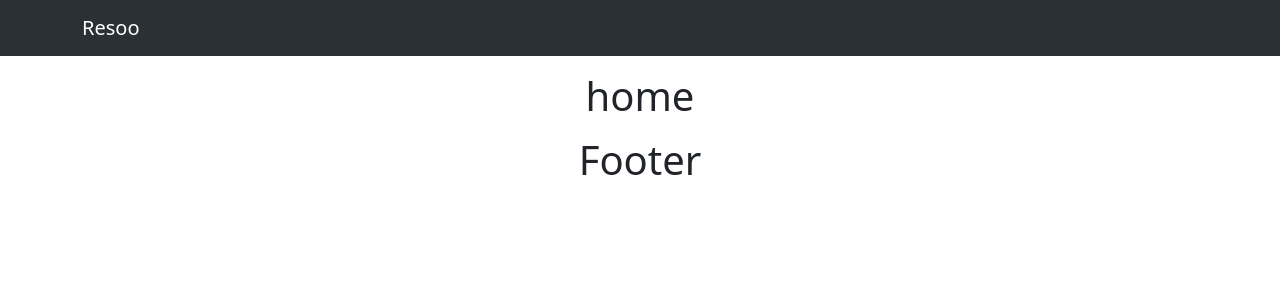
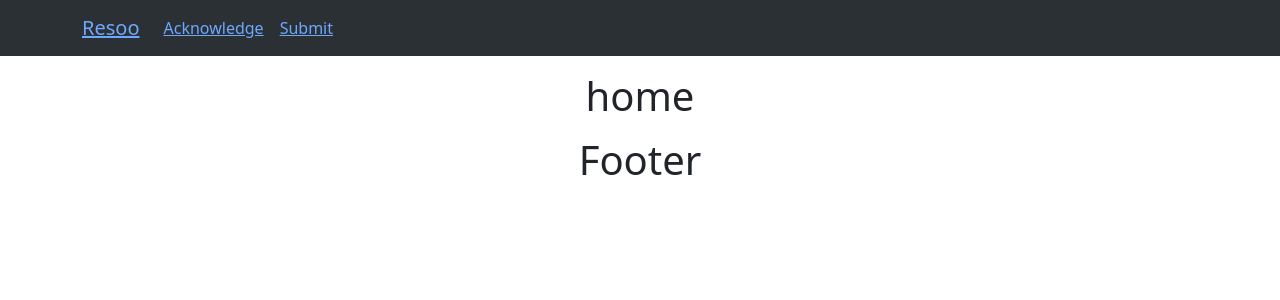
Before and after one commit to shubhkr8/bid-frontend, a React (Create React App) app: page / in a window 1280 px wide. Shown: the top 300 px of the page. Built offline with nearby package versions, Linux system fonts and the light colour scheme.

Commit message:
links adds

```diff
--- a/src/components/Header/Header.js
+++ b/src/components/Header/Header.js
@@ -1,12 +1,26 @@
 import Container from "react-bootstrap/Container";
 import Navbar from "react-bootstrap/Navbar";
+import Nav from "react-bootstrap/Nav";
+import { Link } from "react-router-dom";
 
 function Header() {
   return (
     <>
       <Navbar bg="primary" data-bs-theme="dark" className="bg-body-tertiary">
         <Container>
-          <Navbar.Brand href="#home">Resoo</Navbar.Brand>
+          <Navbar.Brand>
+            <Link to="/">Resoo</Link>
+          </Navbar.Brand>
+          <Navbar.Collapse id="basic-navbar-nav">
+            <Nav className="me-auto">
+              <Nav.Link>
+                <Link to="/rfqack">Acknowledge</Link>
+              </Nav.Link>
+              <Nav.Link>
+                <Link to="/rfqsubmit">Submit</Link>
+              </Nav.Link>
+            </Nav>
+          </Navbar.Collapse>
         </Container>
       </Navbar>
     </>
```
